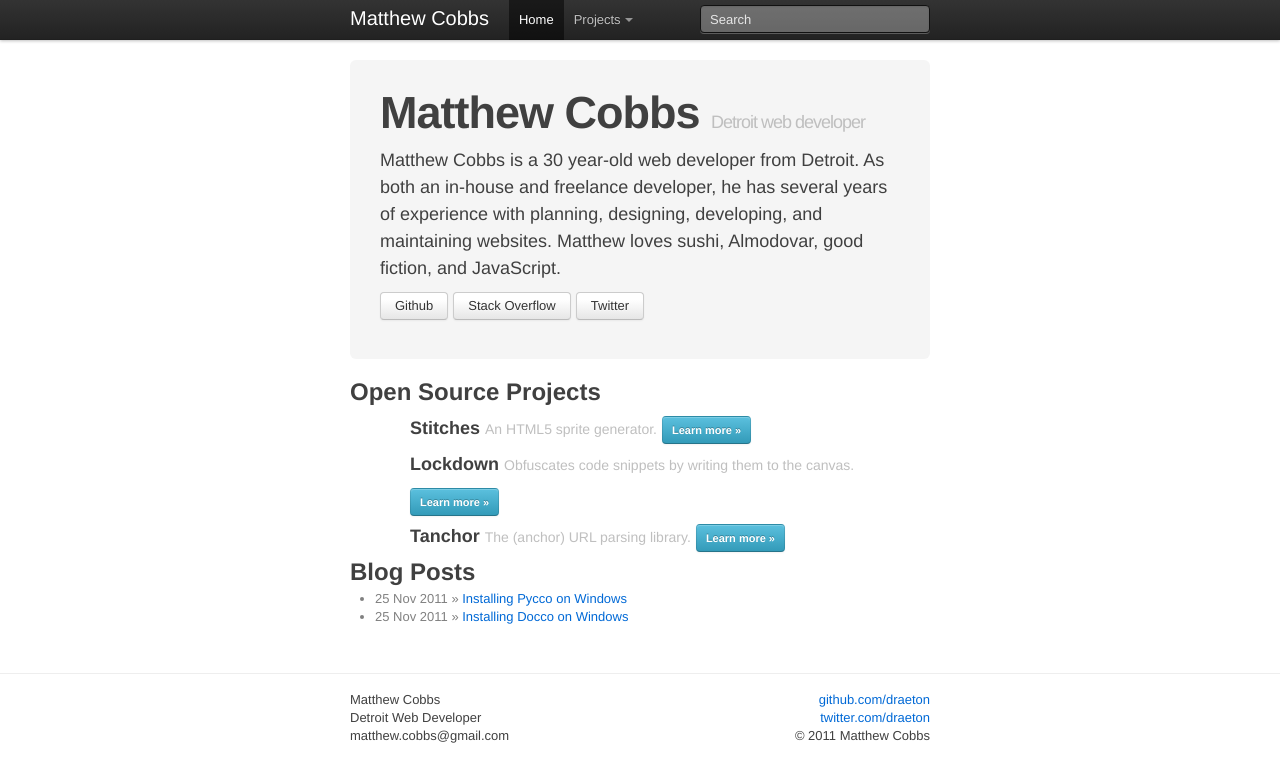
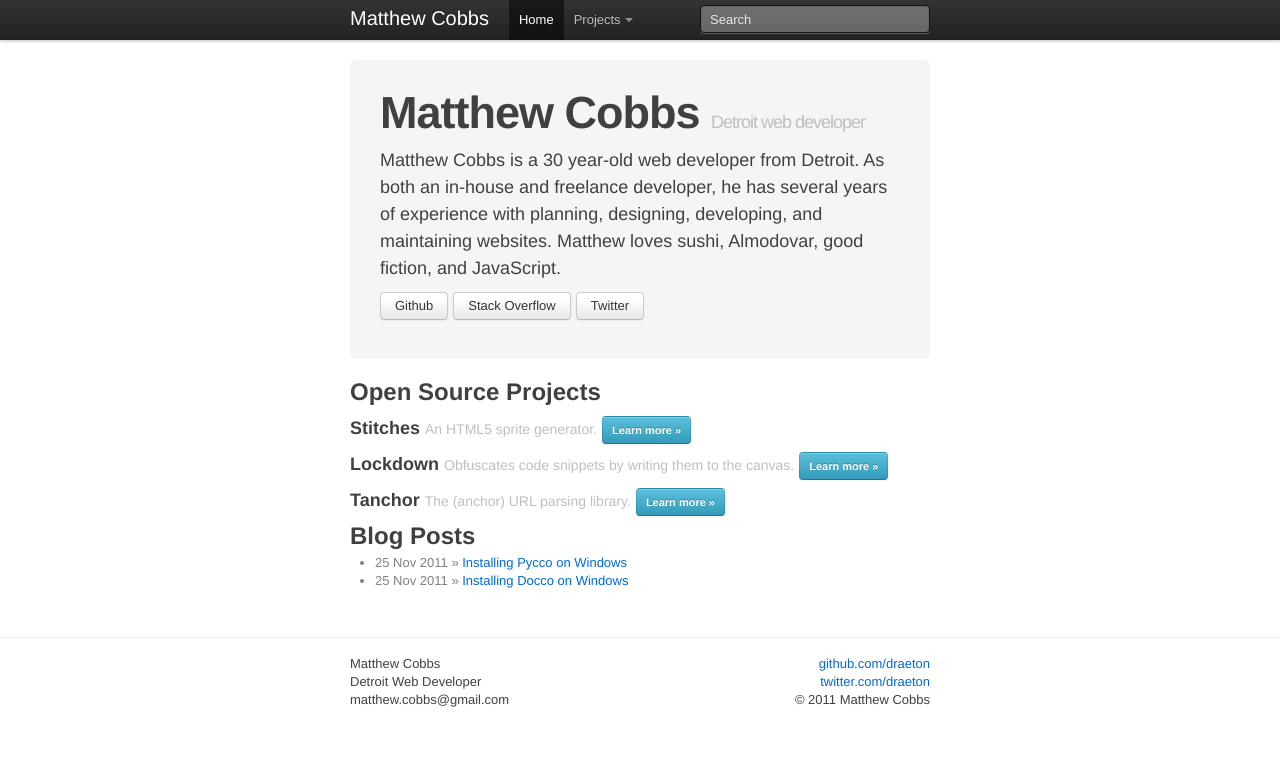
Before and after one commit to draeton/draeton.github.com, a Jekyll site: the page built from index.html, in a window 1280 px wide. Shown: the top 782 px of the page. Built offline with Jekyll 4.4.1, drawn with Linux system fonts in a browser that asks for light colours; nearby versions of some CDN libraries; Markdown is read by kramdown in place of the engine named in the settings.

Commit message:
trying a different page structure

```diff
--- a/index.html
+++ b/index.html
@@ -20,20 +20,14 @@ title: Matthew Cobbs, Detroit Web Developer
 
     <h2>Open Source Projects</h2>
 
-    <div class="row">
-        <div class="offset1">
     <h3>Stitches <small>An HTML5 sprite generator.</small>
         <a href="/stitches" class="btn small info">Learn more &raquo;</a></h3>
-        </div>
-        <div class="offset1">
+
     <h3>Lockdown <small>Obfuscates code snippets by writing them to the canvas.</small>
         <a href="/lockdown" class="btn small info">Learn more &raquo;</a></h3>
-        </div>
-        <div class="offset1">
+
     <h3>Tanchor <small>The (anchor) URL parsing library.</small>
         <a href="/tanchor" class="btn small info">Learn more &raquo;</a></h3>
-        </div>
-    </div>
 
 
 
```
Lines whose indentation alone changed are shown as unchanged.
